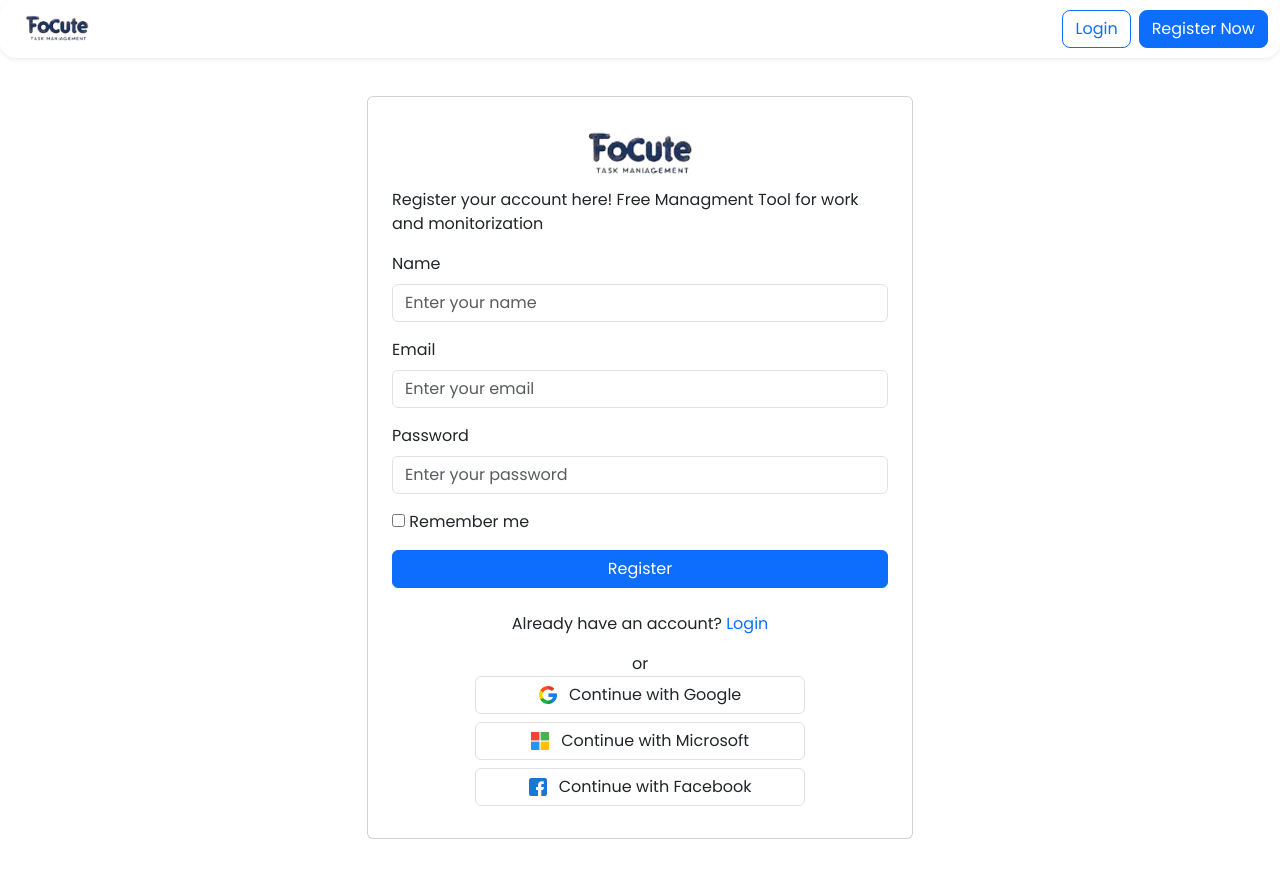
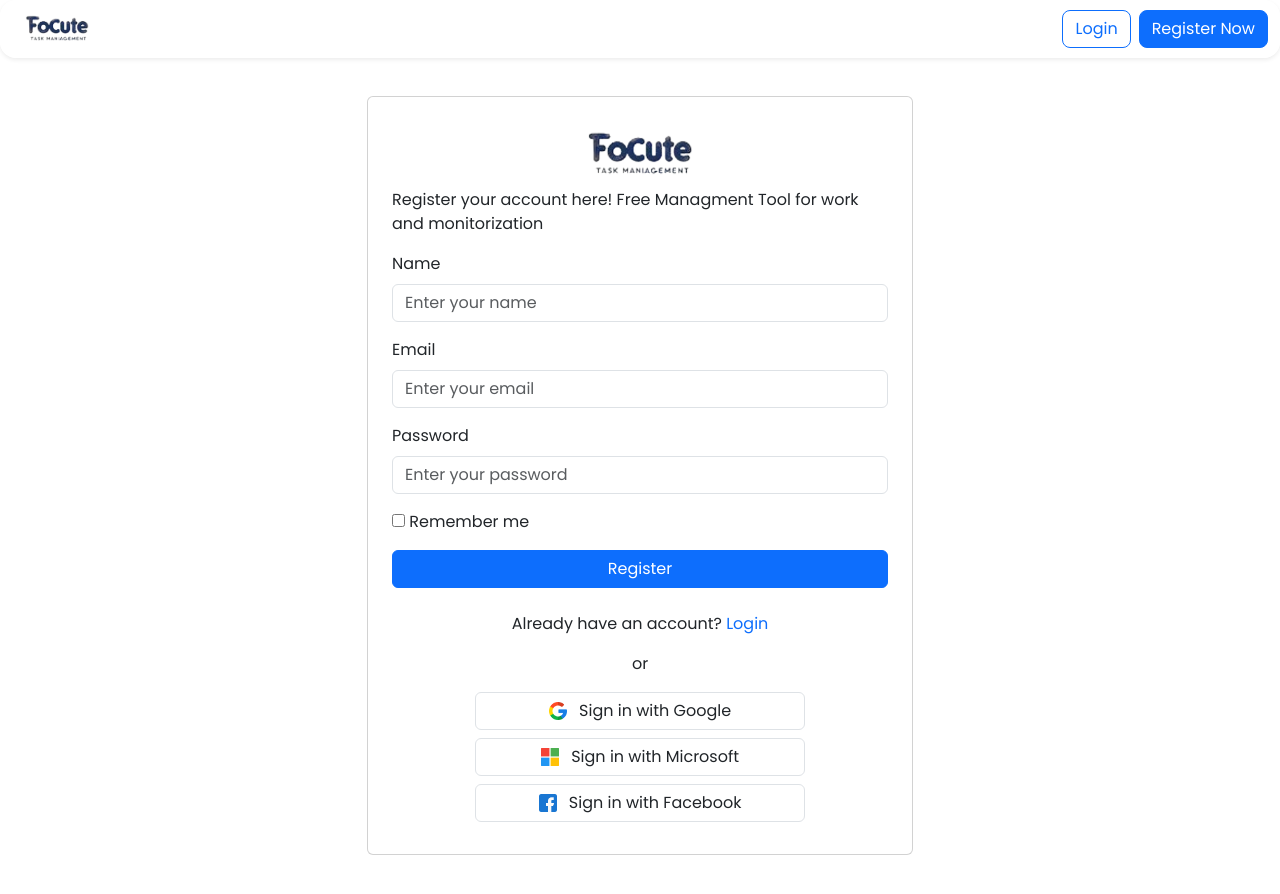
Before and after one commit to muhammadzuhaab/focute, a plain HTML site: page page/register.html in a window 1280 px wide. Drawn offline with nearby package versions, Linux system fonts and the light colour scheme.

Commit message:
register tag fix

```diff
--- a/page/register.html
+++ b/page/register.html
@@ -74,14 +74,14 @@
                         </form>
                         <div class="text-center mt-2">
                             <p>Already have an account? <a href="login.html" class="text-decoration-none">Login</a></p>
-                        </Continue
+                        </div>
                         <div class="text-center mb-3">
                             <span>or</span>
                         </div>
                         <div class="d-grid gap-2 mb-2 text-start">
-                            <button class="btn btn-white border btn-block col-12 col-lg-8 mx-auto"><img src="../image/google-logo.png" class="me-2" width="18px"> Continue with Google</button>
-                            <button class="btn btn-white border btn-block col-12 col-lg-8 mx-auto"><img src="../image/microsoft-logo.png" class="me-2"  width="18px"> Continue with Microsoft</button>
-                            <button class="btn btn-white border btn-block col-12 col-lg-8 mx-auto"><img src="../image/facebook-logo.png" class="me-2" width="18px"> Continue with Facebook</button>
+                            <button class="btn btn-white border btn-block col-12 col-lg-8 mx-auto"><img src="../image/google-logo.png" class="me-2" width="18px"> Sign in with Google</button>
+                            <button class="btn btn-white border btn-block col-12 col-lg-8 mx-auto"><img src="../image/microsoft-logo.png" class="me-2"  width="18px"> Sign in with Microsoft</button>
+                            <button class="btn btn-white border btn-block col-12 col-lg-8 mx-auto"><img src="../image/facebook-logo.png" class="me-2" width="18px"> Sign in with Facebook</button>
                         </div>
                     </div>
                 </div>
```
